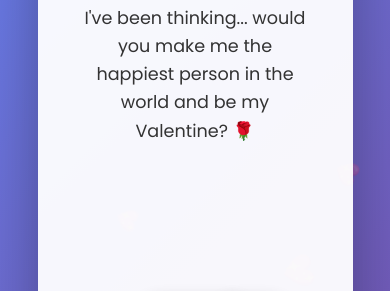
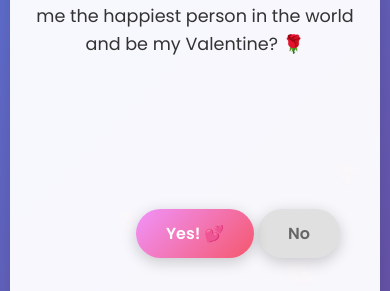
Before and after one commit to kameron90d/valentines, a plain HTML site: page index.html in a window 390 px wide. Shown: the part 152-443 px from the top of the page. Drawn offline with Linux system fonts and the light colour scheme.

Commit message:
Update index.html

```diff
--- a/index.html
+++ b/index.html
@@ -2,7 +2,7 @@
 <html lang="en">
 <head>
     <meta charset="UTF-8">
-    <meta name="viewport" content="width=device-width, initial-scale=1.0">
+    <meta name="viewport" content="width=device-width, initial-scale=1.0, maximum-scale=1.0, user-scalable=no">
     <title>Will You Be My Valentine? 💕</title>
     <link rel="preconnect" href="https://fonts.googleapis.com">
     <link rel="preconnect" href="https://fonts.gstatic.com" crossorigin>
@@ -14,20 +14,17 @@
             box-sizing: border-box;
         }
 
-        html {
-            overflow-y: auto;
-            -webkit-overflow-scrolling: touch;
-            height: 100%;
+        html, body {
+            width: 100%;
+            overflow-x: hidden;
         }
 
         body {
             font-family: 'Poppins', sans-serif;
-            min-height: 100vh;
             background: linear-gradient(135deg, #667eea 0%, #764ba2 100%);
-            position: relative;
-            padding: 40px 20px;
-            overflow-y: auto;
-            -webkit-overflow-scrolling: touch;
+            background-attachment: fixed;
+            padding: 20px;
+            padding-bottom: 100px;
         }
 
         /* Floating hearts background */
@@ -61,14 +58,14 @@
             position: relative;
             z-index: 10;
             text-align: center;
-            padding: 40px;
-            padding-bottom: 60px;
+            padding: 40px 30px;
+            padding-bottom: 80px;
             background: rgba(255, 255, 255, 0.95);
             border-radius: 30px;
             box-shadow: 0 20px 60px rgba(0, 0, 0, 0.3);
             max-width: 500px;
-            width: 90%;
-            margin: 0 auto;
+            width: 100%;
+            margin: 20px auto;
             transition: all 0.3s ease;
         }
 
@@ -137,6 +134,17 @@
         }
 
         @media (max-width: 600px) {
+            body {
+                padding: 10px;
+                padding-bottom: 120px;
+            }
+
+            .container {
+                padding: 30px 20px;
+                padding-bottom: 60px;
+                margin: 10px auto;
+            }
+
             h1 {
                 font-size: 2rem;
             }
```
